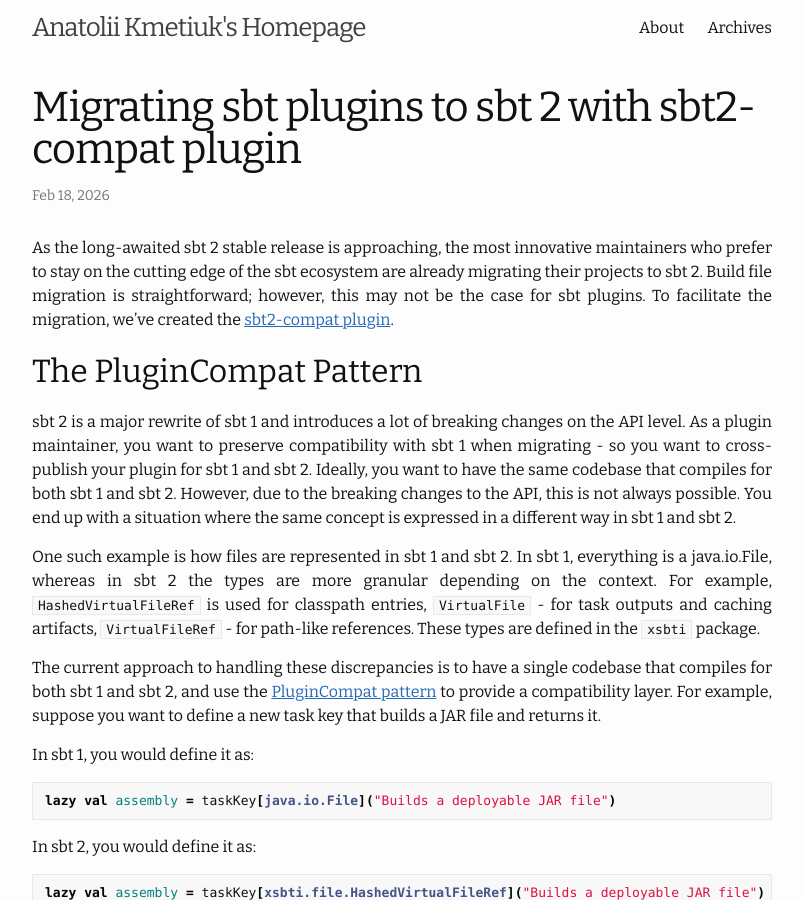
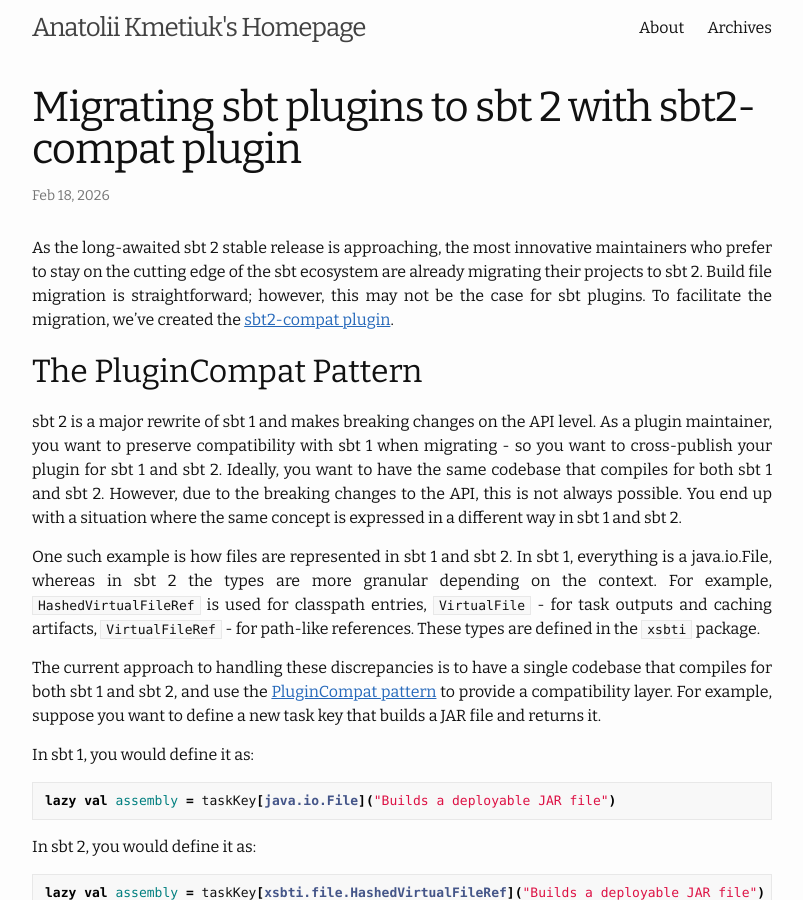
Before and after one commit to anatoliykmetyuk/anatoliykmetyuk.github.io, a Jekyll site: the page built from _posts/2026-02-18-sbt2-compat.md, in a window 1280 px wide and 900 px high. Shown: the whole window, without its empty margins (238-1041 px from the left). Built offline with Jekyll 4.4.1, drawn with Linux system fonts in a browser that asks for light colours.

Commit message:
Update _posts/2026-02-18-sbt2-compat.md
Co-authored-by: Seth Tisue <seth@tisue.net>

```diff
--- a/_posts/2026-02-18-sbt2-compat.md
+++ b/_posts/2026-02-18-sbt2-compat.md
@@ -9,7 +9,7 @@ As the long-awaited sbt 2 stable release is approaching, the most innovative mai
 <!-- more -->
 
 ## The PluginCompat Pattern
-sbt 2 is a major rewrite of sbt 1 and introduces a lot of breaking changes on the API level. As a plugin maintainer, you want to preserve compatibility with sbt 1 when migrating - so you want to cross-publish your plugin for sbt 1 and sbt 2. Ideally, you want to have the same codebase that compiles for both sbt 1 and sbt 2. However, due to the breaking changes to the API, this is not always possible. You end up with a situation where the same concept is expressed in a different way in sbt 1 and sbt 2.
+sbt 2 is a major rewrite of sbt 1 and makes breaking changes on the API level. As a plugin maintainer, you want to preserve compatibility with sbt 1 when migrating - so you want to cross-publish your plugin for sbt 1 and sbt 2. Ideally, you want to have the same codebase that compiles for both sbt 1 and sbt 2. However, due to the breaking changes to the API, this is not always possible. You end up with a situation where the same concept is expressed in a different way in sbt 1 and sbt 2.
 
 One such example is how files are represented in sbt 1 and sbt 2. In sbt 1, everything is a java.io.File, whereas in sbt 2 the types are more granular depending on the context. For example, `HashedVirtualFileRef` is used for classpath entries, `VirtualFile` - for task outputs and caching artifacts, `VirtualFileRef` - for path-like references. These types are defined in the `xsbti` package.
 
```
